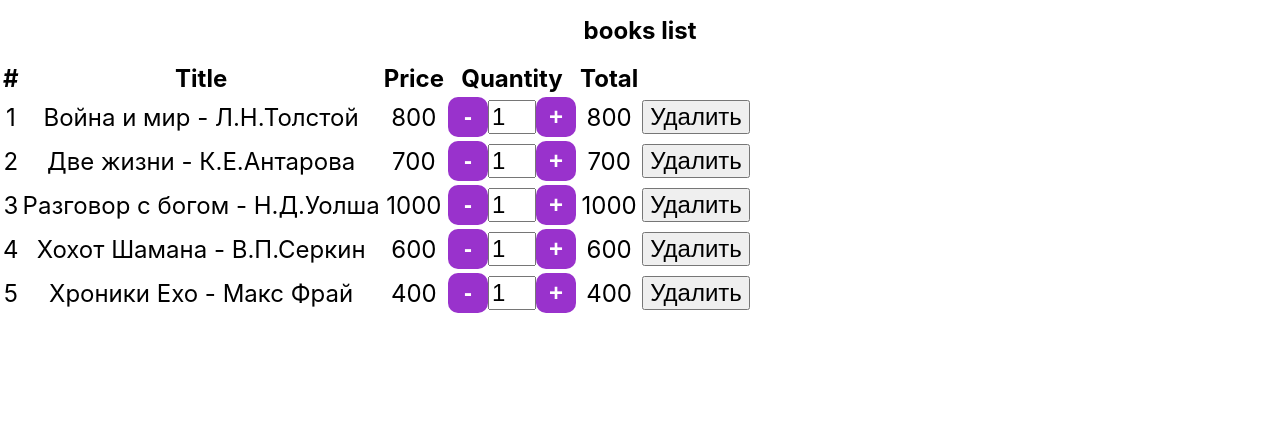
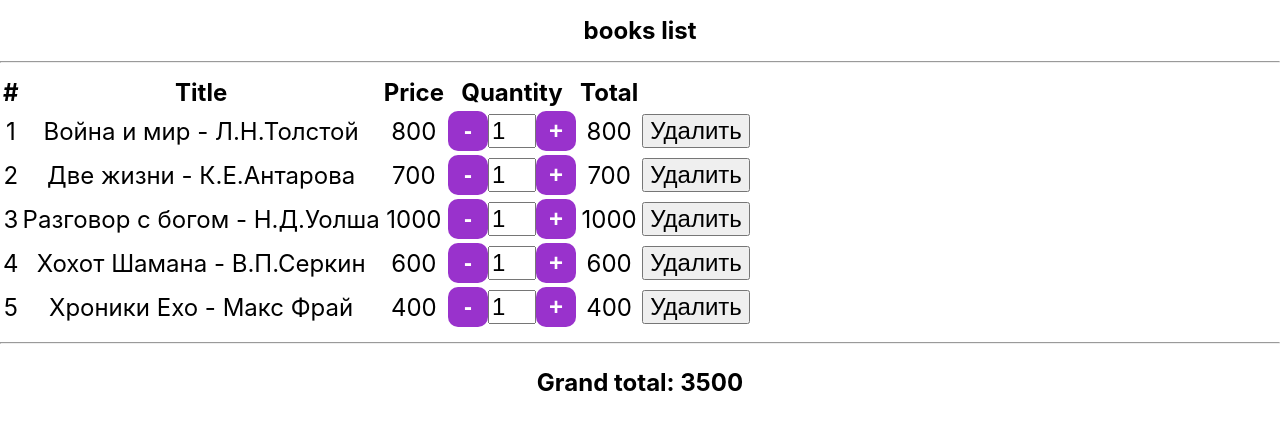
Before and after one commit to ipotemkin/sky-react, a React (Create React App) app: page / in a window 1280 px wide. Shown: the top 430 px of the page. Built offline with nearby package versions, Linux system fonts and the light colour scheme.

Commit message:
added grand total

```diff
--- a/src/components/BookCart.js
+++ b/src/components/BookCart.js
@@ -52,9 +52,18 @@ function BookCart() {
 
   const removeBook = (id) => setBooks(books.filter(item => item.id !== id))
 
+  const calcTotal = () => {
+    let total = 0
+    books.forEach(element => {
+        total += element.price * element.quantity
+    })
+    return total
+  }
+
   return (
     <div>
       <h1>books list</h1>
+      <hr />
       <table>
         <tbody>
           <tr>
@@ -85,6 +94,8 @@ function BookCart() {
           ))}
         </tbody>
       </table>
+      <hr />
+      <p><b>Grand total: {calcTotal()}</b></p>
     </div>
   )
 }
```
